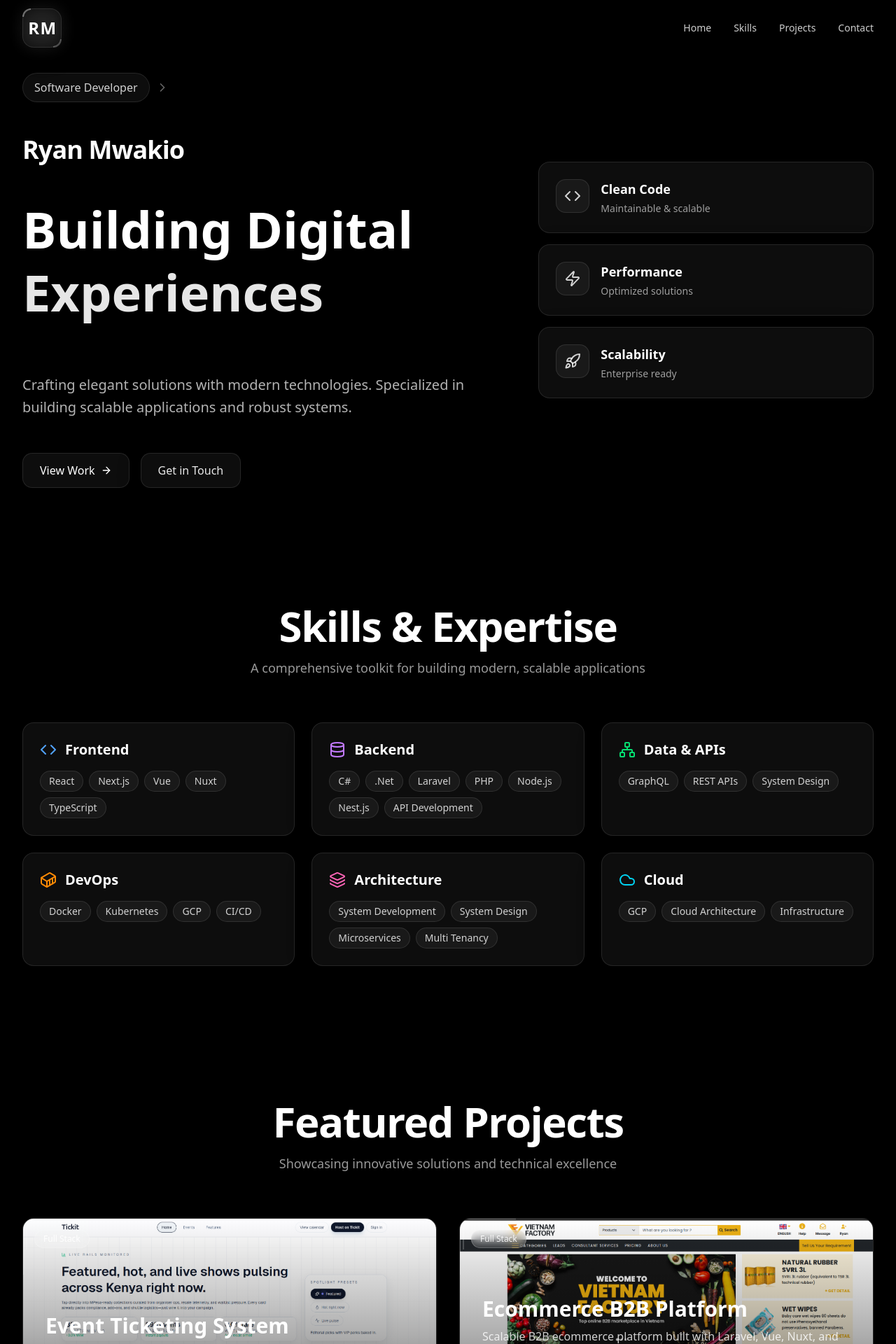
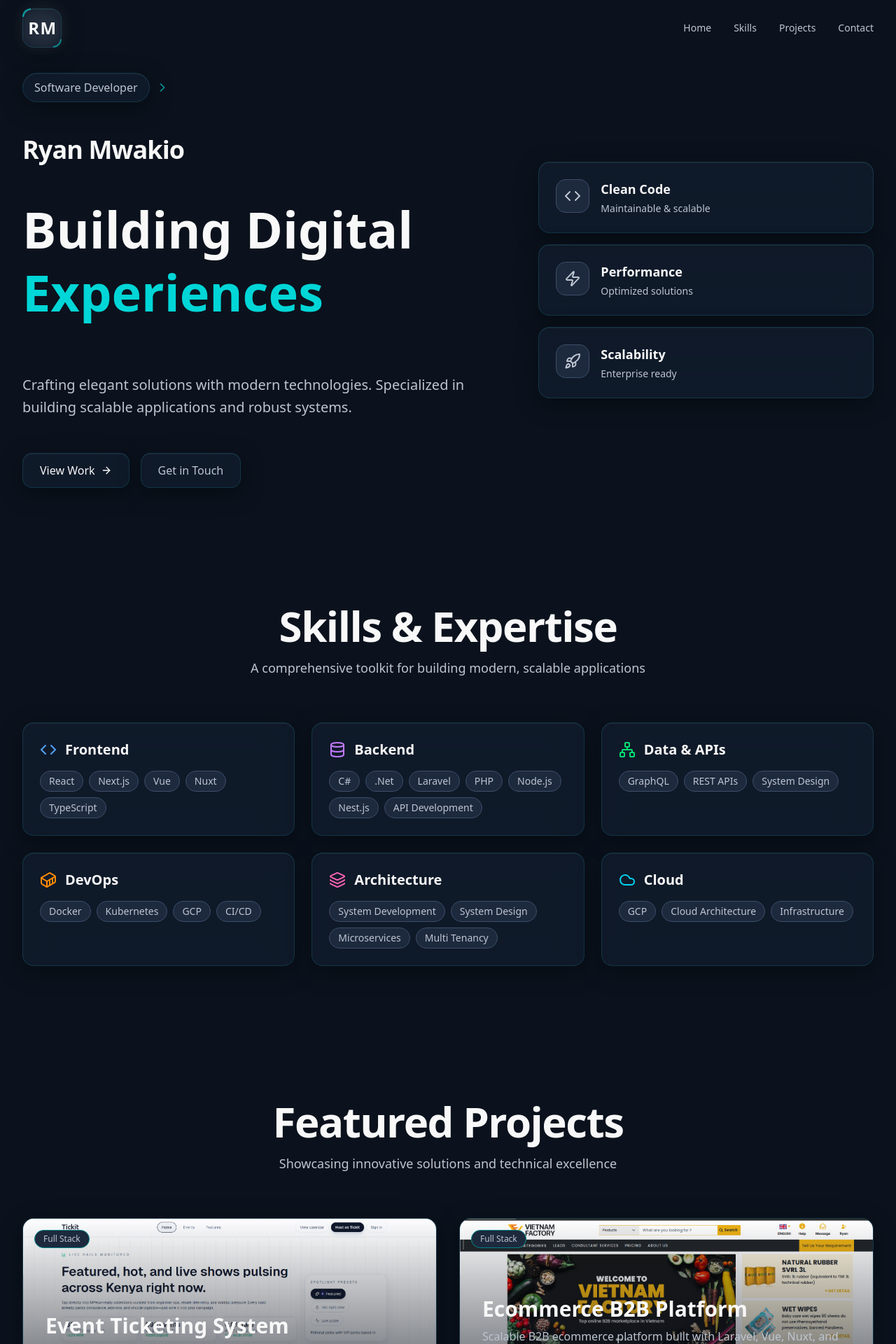
Before and after one commit to ryanmwakio/portfolio, a Next.js app: page / in a window 1280 px wide. Shown: the top 1920 px of the page at 70% size. Built offline with nearby package versions, Linux system fonts and the light colour scheme.

Commit message:
improvements to gallery layout

```diff
--- a/app/globals.css
+++ b/app/globals.css
@@ -76,6 +76,16 @@
   --sidebar-accent-foreground: oklch(0.205 0 0);
   --sidebar-border: oklch(0.922 0 0);
   --sidebar-ring: oklch(0.708 0 0);
+  /* Sci-fi futuristic palette - blue-black base, strong contrast */
+  --sci-fi-bg: oklch(0.18 0.025 260);
+  --sci-fi-bg-elevated: oklch(0.24 0.03 260);
+  --sci-fi-surface: oklch(0.28 0.04 260);
+  --sci-fi-text: oklch(0.98 0 0);
+  --sci-fi-text-muted: oklch(0.82 0.02 260);
+  --sci-fi-accent: oklch(0.78 0.16 195);
+  --sci-fi-accent-dim: oklch(0.58 0.12 195);
+  --sci-fi-border: oklch(0.42 0.05 260);
+  --sci-fi-border-bright: oklch(0.55 0.1 195);
 }
 
 .dark {
@@ -123,7 +133,8 @@
   }
 
   body {
-    @apply bg-black text-white;
+    background: var(--sci-fi-bg);
+    color: var(--sci-fi-text);
     overflow-x: hidden;
   }
 }
@@ -138,13 +149,13 @@
     inset: 0;
     pointer-events: none;
     z-index: -5;
-    opacity: 0.35;
+    opacity: 0.5;
     background-image:
-      linear-gradient(to right, rgba(255, 255, 255, 0.045) 1px, transparent 1px),
-      linear-gradient(to bottom, rgba(255, 255, 255, 0.03) 1px, transparent 1px);
+      linear-gradient(to right, rgba(34, 211, 238, 0.08) 1px, transparent 1px),
+      linear-gradient(to bottom, rgba(34, 211, 238, 0.06) 1px, transparent 1px);
     background-size: 64px 64px;
     background-position: center;
-    mask-image: radial-gradient(circle at 50% 20%, black 0%, black 35%, transparent 75%);
+    mask-image: radial-gradient(circle at 50% 20%, black 0%, black 40%, transparent 70%);
   }
   .hud-bg::after {
     content: "";
@@ -152,12 +163,12 @@
     inset: 0;
     pointer-events: none;
     z-index: -4;
-    opacity: 0.18;
+    opacity: 0.25;
     background-image:
       repeating-linear-gradient(
         to bottom,
-        rgba(255, 255, 255, 0.06) 0px,
-        rgba(255, 255, 255, 0.06) 1px,
+        rgba(34, 211, 238, 0.04) 0px,
+        rgba(34, 211, 238, 0.04) 1px,
         transparent 2px,
         transparent 6px
       );
@@ -181,11 +192,11 @@
   .hud-panel {
     position: relative;
     border-radius: 1.25rem;
-    background: rgba(255, 255, 255, 0.045);
-    border: 1px solid rgba(255, 255, 255, 0.10);
+    background: var(--sci-fi-surface);
+    border: 1px solid var(--sci-fi-border);
     box-shadow:
-      0 10px 38px rgba(0, 0, 0, 0.45),
-      inset 0 1px 0 rgba(255, 255, 255, 0.06);
+      0 10px 38px rgba(0, 0, 0, 0.35),
+      inset 0 1px 0 rgba(255, 255, 255, 0.08);
   }
 
   .hud-corners::before,
@@ -246,17 +257,27 @@
   .glass-card {
     backdrop-filter: blur(20px);
     -webkit-backdrop-filter: blur(20px);
-    background: rgba(255, 255, 255, 0.05);
-    border: 1px solid rgba(255, 255, 255, 0.1);
-    box-shadow: 0 8px 32px 0 rgba(0, 0, 0, 0.37);
+    background: rgba(20, 35, 55, 0.5);
+    border: 1px solid rgba(34, 211, 238, 0.15);
+    box-shadow: 0 8px 32px rgba(0, 0, 0, 0.4), inset 0 1px 0 rgba(255, 255, 255, 0.06);
   }
 
   .glass-card:hover {
-    background: rgba(255, 255, 255, 0.1);
-    border-color: rgba(255, 255, 255, 0.2);
-    box-shadow: 0 8px 32px 0 rgba(0, 0, 0, 0.5);
+    background: rgba(30, 50, 75, 0.55);
+    border-color: rgba(34, 211, 238, 0.3);
+    box-shadow: 0 12px 40px rgba(0, 0, 0, 0.5), 0 0 24px rgba(34, 211, 238, 0.08), inset 0 1px 0 rgba(255, 255, 255, 0.08);
     transform: translateY(-2px);
     transition: all 0.3s ease;
+  }
+
+  .sci-fi-text {
+    color: var(--sci-fi-text);
+  }
+  .sci-fi-text-muted {
+    color: var(--sci-fi-text-muted);
+  }
+  .sci-fi-accent {
+    color: var(--sci-fi-accent);
   }
 
   @media (prefers-reduced-motion: reduce) {
--- a/app/page.tsx
+++ b/app/page.tsx
@@ -7,7 +7,7 @@ import Contact from '@/components/Contact';
 
 export default function Home() {
   return (
-    <main className="relative min-h-screen bg-black overflow-x-hidden hud-bg">
+    <main className="relative min-h-screen overflow-x-hidden hud-bg" style={{ background: 'var(--sci-fi-bg)' }}>
       <ThreeBackground />
       <Navigation />
       <div id="home">
--- a/components/AnimatedLogo.tsx
+++ b/components/AnimatedLogo.tsx
@@ -19,7 +19,7 @@ export default function AnimatedLogo() {
     >
       {/* Glass morphism container */}
       <motion.div
-        className="absolute inset-0 glass-card rounded-2xl backdrop-blur-xl border border-white/20"
+        className="absolute inset-0 glass-card rounded-2xl backdrop-blur-xl border border-[var(--sci-fi-border-bright)]"
         animate={{
           rotate: isHovered ? [0, 5, -5, 0] : 0,
         }}
@@ -31,7 +31,7 @@ export default function AnimatedLogo() {
 
       {/* Animated corner accents */}
       <motion.div
-        className="absolute top-0 left-0 w-3 h-3 border-t-2 border-l-2 border-white/40 rounded-tl-2xl"
+        className="absolute top-0 left-0 w-3 h-3 border-t-2 border-l-2 border-[var(--sci-fi-accent)] rounded-tl-2xl opacity-70"
         animate={{
           opacity: isHovered ? [0.4, 1, 0.4] : 0.4,
         }}
@@ -42,7 +42,7 @@ export default function AnimatedLogo() {
         }}
       />
       <motion.div
-        className="absolute bottom-0 right-0 w-3 h-3 border-b-2 border-r-2 border-white/40 rounded-br-2xl"
+        className="absolute bottom-0 right-0 w-3 h-3 border-b-2 border-r-2 border-[var(--sci-fi-accent)] rounded-br-2xl opacity-70"
         animate={{
           opacity: isHovered ? [0.4, 1, 0.4] : 0.4,
         }}
@@ -57,7 +57,7 @@ export default function AnimatedLogo() {
       {/* Letters with premium styling */}
       <div className="relative z-10 flex items-center justify-center gap-0.5">
         <motion.span
-          className="text-white font-bold text-xl sm:text-2xl tracking-tight"
+          className="text-[var(--sci-fi-text)] font-bold text-xl sm:text-2xl tracking-tight"
           animate={{
             y: isHovered ? [0, -3, 0] : 0,
             rotate: isHovered ? [0, -5, 0] : 0,
@@ -70,7 +70,7 @@ export default function AnimatedLogo() {
           R
         </motion.span>
         <motion.span
-          className="text-white font-bold text-xl sm:text-2xl tracking-tight"
+          className="text-[var(--sci-fi-text)] font-bold text-xl sm:text-2xl tracking-tight"
           animate={{
             y: isHovered ? [0, 3, 0] : 0,
             rotate: isHovered ? [0, 5, 0] : 0,
--- a/components/Hero.tsx
+++ b/components/Hero.tsx
@@ -24,14 +24,14 @@ export default function Hero() {
             transition={{ duration: 0.8, delay: 0.4 }}
             className="inline-flex items-center gap-2 w-fit"
           >
-            <div className="glass-card px-4 py-2 rounded-full backdrop-blur-xl bg-white/5 border border-white/10">
-              <span className="text-sm sm:text-base text-white/80 font-medium">Software Developer</span>
+            <div className="glass-card px-4 py-2 rounded-full backdrop-blur-xl border border-[var(--sci-fi-border-bright)]">
+              <span className="text-sm sm:text-base text-[var(--sci-fi-text-muted)] font-medium">Software Developer</span>
             </div>
             <motion.div
               animate={{ x: [0, 5, 0] }}
               transition={{ duration: 2, repeat: Infinity, ease: "easeInOut" }}
             >
-              <ChevronRight className="w-5 h-5 text-white/40" />
+              <ChevronRight className="w-5 h-5 text-[var(--sci-fi-accent)] opacity-70" />
             </motion.div>
           </motion.div>
 
@@ -40,7 +40,7 @@ export default function Hero() {
             initial={{ opacity: 0, y: 20 }}
             animate={{ opacity: 1, y: 0 }}
             transition={{ duration: 0.8, delay: 0.3 }}
-            className="text-xl sm:text-2xl md:text-3xl lg:text-4xl font-bold text-white tracking-tight"
+            className="text-xl sm:text-2xl md:text-3xl lg:text-4xl font-bold text-[var(--sci-fi-text)] tracking-tight"
           >
             Ryan Mwakio
           </motion.h1>
@@ -51,10 +51,10 @@ export default function Hero() {
             animate={{ opacity: 1, y: 0 }}
             transition={{ duration: 0.8, delay: 0.6 }}
           >
-            <h2 className="text-4xl sm:text-5xl md:text-6xl lg:text-7xl font-bold text-white leading-tight mb-6">
+            <h2 className="text-4xl sm:text-5xl md:text-6xl lg:text-7xl font-bold text-[var(--sci-fi-text)] leading-tight mb-6">
               Building Digital
               <br />
-              <span className="text-white/90">Experiences</span>
+              <span className="text-[var(--sci-fi-accent)]">Experiences</span>
             </h2>
           </motion.div>
 
@@ -63,7 +63,7 @@ export default function Hero() {
             initial={{ opacity: 0, y: 20 }}
             animate={{ opacity: 1, y: 0 }}
             transition={{ duration: 0.8, delay: 0.8 }}
-            className="text-base sm:text-lg md:text-xl text-white/70 max-w-2xl leading-relaxed"
+            className="text-base sm:text-lg md:text-xl text-[var(--sci-fi-text-muted)] max-w-2xl leading-relaxed"
           >
             Crafting elegant solutions with modern technologies.
             Specialized in building scalable applications and robust systems.
@@ -78,7 +78,7 @@ export default function Hero() {
           >
             <motion.a
               href="#projects"
-              className="glass-card px-6 py-3 rounded-xl backdrop-blur-xl bg-white/10 border border-white/20 text-white font-medium text-center hover:bg-white/15 transition-all duration-300 inline-flex items-center justify-center gap-2"
+              className="glass-card px-6 py-3 rounded-xl border border-[var(--sci-fi-border-bright)] text-[var(--sci-fi-text)] font-medium text-center hover:border-[var(--sci-fi-accent)] transition-all duration-300 inline-flex items-center justify-center gap-2"
               whileHover={{ scale: 1.05, y: -2 }}
               whileTap={{ scale: 0.95 }}
             >
@@ -87,7 +87,7 @@ export default function Hero() {
             </motion.a>
             <motion.a
               href="#contact"
-              className="glass-card px-6 py-3 rounded-xl backdrop-blur-xl bg-white/5 border border-white/10 text-white/90 font-medium text-center hover:bg-white/10 hover:border-white/20 transition-all duration-300"
+              className="glass-card px-6 py-3 rounded-xl border border-[var(--sci-fi-border)] text-[var(--sci-fi-text-muted)] font-medium text-center hover:border-[var(--sci-fi-border-bright)] hover:text-[var(--sci-fi-text)] transition-all duration-300"
               whileHover={{ scale: 1.05, y: -2 }}
               whileTap={{ scale: 0.95 }}
             >
@@ -107,21 +107,21 @@ export default function Hero() {
                 animate={{ opacity: 1, x: 0 }}
                 transition={{ duration: 0.6, delay: 0.8 + index * 0.2 }}
                 whileHover={{ x: -5, transition: { duration: 0.2 } }}
-                className="glass-card p-6 rounded-2xl backdrop-blur-xl bg-white/5 border border-white/10 hover:bg-white/10 hover:border-white/20 transition-all duration-300 group cursor-default"
+                className="glass-card p-6 rounded-2xl border border-[var(--sci-fi-border)] hover:border-[var(--sci-fi-border-bright)] transition-all duration-300 group cursor-default"
               >
                 <div className="flex items-start gap-4">
                   <motion.div
-                    className="flex-shrink-0 w-12 h-12 rounded-xl bg-white/5 border border-white/10 flex items-center justify-center group-hover:bg-white/10 transition-colors"
+                    className="flex-shrink-0 w-12 h-12 rounded-xl bg-[var(--sci-fi-surface)] border border-[var(--sci-fi-border)] flex items-center justify-center group-hover:border-[var(--sci-fi-accent)] transition-colors"
                     whileHover={{ rotate: [0, -5, 5, -5, 0] }}
                     transition={{ duration: 0.5 }}
                   >
-                    <Icon className="w-6 h-6 text-white/80 group-hover:text-white transition-colors" />
+                    <Icon className="w-6 h-6 text-[var(--sci-fi-text-muted)] group-hover:text-[var(--sci-fi-accent)] transition-colors" />
                   </motion.div>
                   <div className="flex-1">
-                    <h3 className="text-lg font-semibold text-white mb-1 group-hover:text-white transition-colors">
+                    <h3 className="text-lg font-semibold text-[var(--sci-fi-text)] mb-1 group-hover:text-[var(--sci-fi-accent)] transition-colors">
                       {feature.label}
                     </h3>
-                    <p className="text-sm text-white/60 group-hover:text-white/70 transition-colors">
+                    <p className="text-sm text-[var(--sci-fi-text-muted)] group-hover:text-[var(--sci-fi-text)] transition-colors">
                       {feature.description}
                     </p>
                   </div>
--- a/components/Navigation.tsx
+++ b/components/Navigation.tsx
@@ -31,7 +31,7 @@ export default function Navigation() {
       transition={{ duration: 0.6 }}
       className={`fixed top-0 left-0 right-0 z-50 transition-all duration-300 ${
         isScrolled
-          ? 'backdrop-blur-xl bg-white/10'
+          ? 'backdrop-blur-xl bg-[var(--sci-fi-bg-elevated)] border-b border-[var(--sci-fi-border)]'
           : 'bg-transparent'
       }`}
     >
@@ -45,7 +45,7 @@ export default function Navigation() {
               <motion.a
                 key={item.label}
                 href={item.href}
-                className="text-white/80 hover:text-white transition-colors text-sm font-medium"
+                className="text-[var(--sci-fi-text-muted)] hover:text-[var(--sci-fi-accent)] transition-colors text-sm font-medium"
                 whileHover={{ y: -2 }}
               >
                 {item.label}
@@ -55,7 +55,7 @@ export default function Navigation() {
 
           {/* Mobile Menu Button */}
           <button
-            className="md:hidden text-white/80 hover:text-white transition-colors"
+            className="md:hidden text-[var(--sci-fi-text-muted)] hover:text-[var(--sci-fi-accent)] transition-colors"
             onClick={() => setIsMobileMenuOpen(!isMobileMenuOpen)}
           >
             {isMobileMenuOpen ? <X className="w-6 h-6" /> : <Menu className="w-6 h-6" />}
@@ -70,14 +70,14 @@ export default function Navigation() {
             initial={{ opacity: 0, height: 0 }}
             animate={{ opacity: 1, height: 'auto' }}
             exit={{ opacity: 0, height: 0 }}
-            className="md:hidden glass-card backdrop-blur-xl bg-white/10 border-t border-white/10"
+            className="md:hidden glass-card backdrop-blur-xl border-t border-[var(--sci-fi-border)]"
           >
             <div className="px-4 py-4 space-y-4">
               {navItems.map((item) => (
                 <motion.a
                   key={item.label}
                   href={item.href}
-                  className="block text-white/80 hover:text-white transition-colors text-sm font-medium py-2"
+                  className="block text-[var(--sci-fi-text-muted)] hover:text-[var(--sci-fi-accent)] transition-colors text-sm font-medium py-2"
                   onClick={() => setIsMobileMenuOpen(false)}
                   whileHover={{ x: 5 }}
                 >
--- a/components/ProjectGallery.tsx
+++ b/components/ProjectGallery.tsx
@@ -23,7 +23,7 @@ export default function ProjectGallery({ projects }: ProjectGalleryProps) {
             whileInView={{ opacity: 1, y: 0 }}
             viewport={{ once: true, margin: '-40px' }}
             transition={{ duration: 0.5, delay: index * 0.1 }}
-            className="group relative rounded-2xl overflow-hidden glass-card border border-white/10 hover:border-white/20 transition-all duration-300 cursor-pointer"
+            className="group relative rounded-2xl overflow-hidden glass-card border border-[var(--sci-fi-border)] hover:border-[var(--sci-fi-border-bright)] transition-all duration-300 cursor-pointer"
             role="link"
             tabIndex={0}
             aria-label={`Open project ${project.title}`}
@@ -37,7 +37,7 @@ export default function ProjectGallery({ projects }: ProjectGalleryProps) {
           >
             {/* Click hint */}
             <div className="absolute top-4 right-4 z-30 pointer-events-none">
-              <div className="flex items-center gap-2 px-3 py-1.5 rounded-full bg-black/30 backdrop-blur-sm border border-white/15 text-white/80 text-xs font-medium opacity-100 md:opacity-0 md:group-hover:opacity-100 transition-opacity duration-200">
+              <div className="flex items-center gap-2 px-3 py-1.5 rounded-full bg-[var(--sci-fi-bg-elevated)] backdrop-blur-sm border border-[var(--sci-fi-border-bright)] text-[var(--sci-fi-text-muted)] text-xs font-medium opacity-100 md:opacity-0 md:group-hover:opacity-100 transition-opacity duration-200">
                 <span>Open case study</span>
                 <ArrowUpRight className="w-3.5 h-3.5" />
               </div>
@@ -70,19 +70,19 @@ export default function ProjectGallery({ projects }: ProjectGalleryProps) {
                 <div className="absolute inset-0 bg-white/5" />
               )}
               {/* Gradient overlay */}
-              <div className="absolute inset-0 bg-linear-to-t from-black/90 via-black/40 to-transparent opacity-80 group-hover:opacity-95 transition-opacity duration-300" />
+              <div className="absolute inset-0 bg-linear-to-t from-[var(--sci-fi-bg)]/95 via-[var(--sci-fi-bg)]/50 to-transparent opacity-90 group-hover:opacity-95 transition-opacity duration-300" />
 
               {/* Category badge - top left */}
-              <span className="absolute top-4 left-4 px-3 py-1 text-xs font-medium rounded-full bg-white/10 backdrop-blur-sm border border-white/20 text-white/90">
+              <span className="absolute top-4 left-4 px-3 py-1 text-xs font-medium rounded-full bg-[var(--sci-fi-surface)] backdrop-blur-sm border border-[var(--sci-fi-border-bright)] text-[var(--sci-fi-text-muted)]">
                 {project.category}
               </span>
 
               {/* Content overlay - bottom */}
               <div className="absolute inset-x-0 bottom-0 p-5 sm:p-6 lg:p-8">
-                <h3 className="text-xl sm:text-2xl lg:text-3xl font-bold text-white mb-2 leading-tight">
+                <h3 className="text-xl sm:text-2xl lg:text-3xl font-bold text-[var(--sci-fi-text)] mb-2 leading-tight">
                   {project.title}
                 </h3>
-                <p className="text-sm sm:text-base text-white/80 line-clamp-2 mb-4 max-w-xl">
+                <p className="text-sm sm:text-base text-[var(--sci-fi-text-muted)] line-clamp-2 mb-4 max-w-xl">
                   {project.description}
                 </p>
 
@@ -91,7 +91,7 @@ export default function ProjectGallery({ projects }: ProjectGalleryProps) {
                   {project.tech.slice(0, 4).map((tech) => (
                     <span
                       key={tech}
-                      className="px-2.5 py-1 text-xs rounded-lg bg-white/10 border border-white/20 text-white/90 backdrop-blur-sm"
+                      className="px-2.5 py-1 text-xs rounded-lg bg-[var(--sci-fi-surface)] border border-[var(--sci-fi-border-bright)] text-[var(--sci-fi-text-muted)] backdrop-blur-sm"
                     >
                       {tech}
                     </span>
@@ -106,7 +106,7 @@ export default function ProjectGallery({ projects }: ProjectGalleryProps) {
                       target="_blank"
                       rel="noopener noreferrer"
                       onClick={(e) => e.stopPropagation()}
-                      className="inline-flex items-center gap-2 px-4 py-2 rounded-xl bg-white/10 border border-white/20 text-white text-sm font-medium hover:bg-white/20 transition-all"
+                      className="inline-flex items-center gap-2 px-4 py-2 rounded-xl bg-[var(--sci-fi-surface)] border border-[var(--sci-fi-border-bright)] text-[var(--sci-fi-text)] text-sm font-medium hover:border-[var(--sci-fi-accent)] transition-all"
                     >
                       <Github className="w-4 h-4" />
                       Code
@@ -118,7 +118,7 @@ export default function ProjectGallery({ projects }: ProjectGalleryProps) {
                       target="_blank"
                       rel="noopener noreferrer"
                       onClick={(e) => e.stopPropagation()}
-                      className="inline-flex items-center gap-2 px-4 py-2 rounded-xl bg-white/10 border border-white/20 text-white text-sm font-medium hover:bg-white/20 transition-all"
+                      className="inline-flex items-center gap-2 px-4 py-2 rounded-xl bg-[var(--sci-fi-surface)] border border-[var(--sci-fi-border-bright)] text-[var(--sci-fi-text)] text-sm font-medium hover:border-[var(--sci-fi-accent)] transition-all"
                     >
                       <ExternalLink className="w-4 h-4" />
                       Live Demo
--- a/components/Projects.tsx
+++ b/components/Projects.tsx
@@ -15,10 +15,10 @@ export default function Projects() {
           transition={{ duration: 0.8 }}
           className="text-center mb-12 sm:mb-16"
         >
-          <h2 className="text-4xl sm:text-5xl md:text-6xl font-bold text-white mb-4 tracking-tight">
+          <h2 className="text-4xl sm:text-5xl md:text-6xl font-bold text-[var(--sci-fi-text)] mb-4 tracking-tight">
             Featured Projects
           </h2>
-          <p className="text-lg text-white/60 max-w-2xl mx-auto">
+          <p className="text-lg text-[var(--sci-fi-text-muted)] max-w-2xl mx-auto">
             Showcasing innovative solutions and technical excellence
           </p>
         </motion.div>
--- a/components/Skills.tsx
+++ b/components/Skills.tsx
@@ -62,10 +62,10 @@ export default function Skills() {
           transition={{ duration: 0.8 }}
           className="text-center mb-12 sm:mb-16"
         >
-          <h2 className="text-4xl sm:text-5xl md:text-6xl font-bold text-white mb-4 tracking-tight">
+          <h2 className="text-4xl sm:text-5xl md:text-6xl font-bold text-[var(--sci-fi-text)] mb-4 tracking-tight">
             Skills & Expertise
           </h2>
-          <p className="text-lg text-white/60 max-w-2xl mx-auto">
+          <p className="text-lg text-[var(--sci-fi-text-muted)] max-w-2xl mx-auto">
             A comprehensive toolkit for building modern, scalable applications
           </p>
         </motion.div>
@@ -80,17 +80,17 @@ export default function Skills() {
                 whileInView={{ opacity: 1, y: 0 }}
                 viewport={{ once: true }}
                 transition={{ duration: 0.6, delay: index * 0.1 }}
-                className="glass-card p-5 sm:p-6 rounded-xl sm:rounded-2xl backdrop-blur-xl bg-white/5 border border-white/10 hover:bg-white/10 transition-all duration-300"
+                className="glass-card p-5 sm:p-6 rounded-xl sm:rounded-2xl border border-[var(--sci-fi-border)] hover:border-[var(--sci-fi-border-bright)] transition-all duration-300"
               >
                 <div className="flex items-center gap-3 mb-4">
                   <Icon className={`w-6 h-6 ${category.color}`} />
-                  <h3 className="text-xl font-semibold text-white">{category.title}</h3>
+                  <h3 className="text-xl font-semibold text-[var(--sci-fi-text)]">{category.title}</h3>
                 </div>
                 <div className="flex flex-wrap gap-2">
                   {category.skills.map((skill) => (
                     <span
                       key={skill}
-                      className="px-3 py-1 text-sm rounded-full bg-white/5 border border-white/10 text-white/80"
+                      className="px-3 py-1 text-sm rounded-full bg-[var(--sci-fi-surface)] border border-[var(--sci-fi-border)] text-[var(--sci-fi-text-muted)]"
                     >
                       {skill}
                     </span>
```
Also changed, not shown: app/projects/[slug]/page.tsx (+20 -20 lines), components/CanvasTransition.tsx (+6 -3 lines), components/Contact.tsx (+9 -9 lines), components/ProjectImageGallery.tsx (+68 -68 lines).
